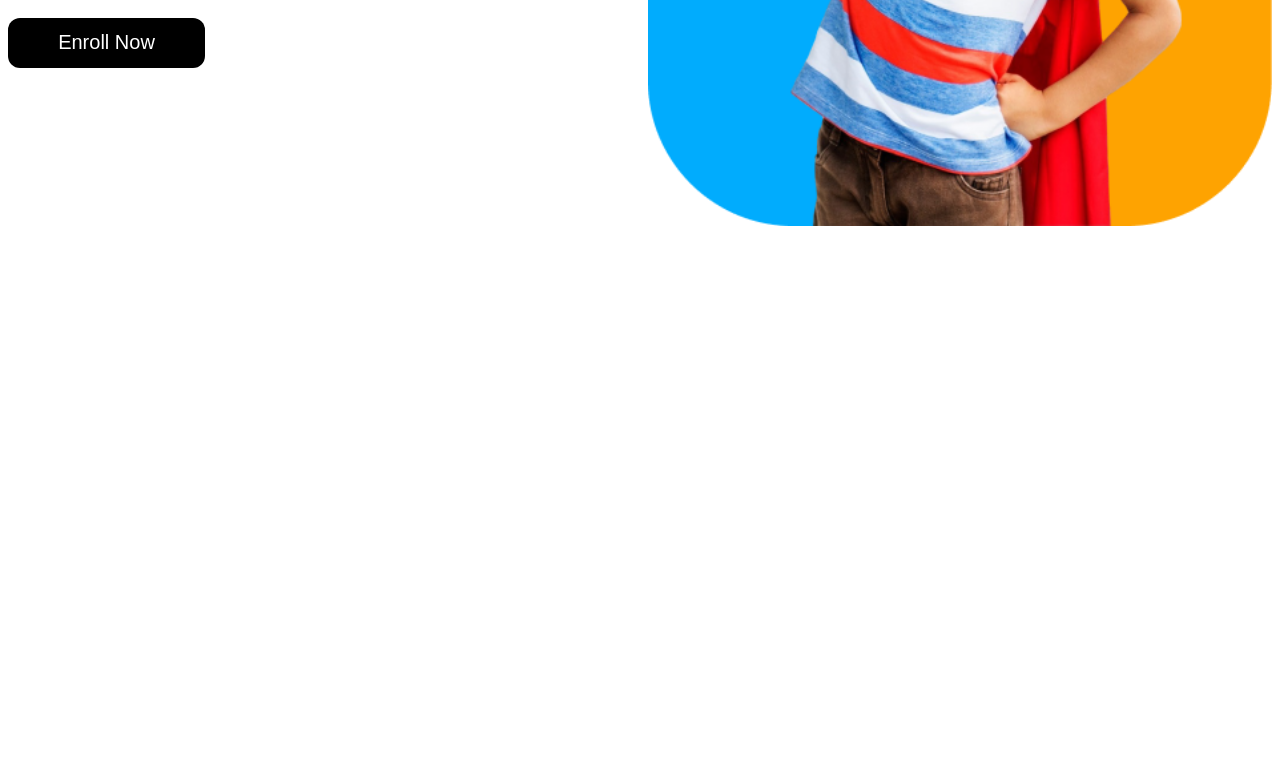
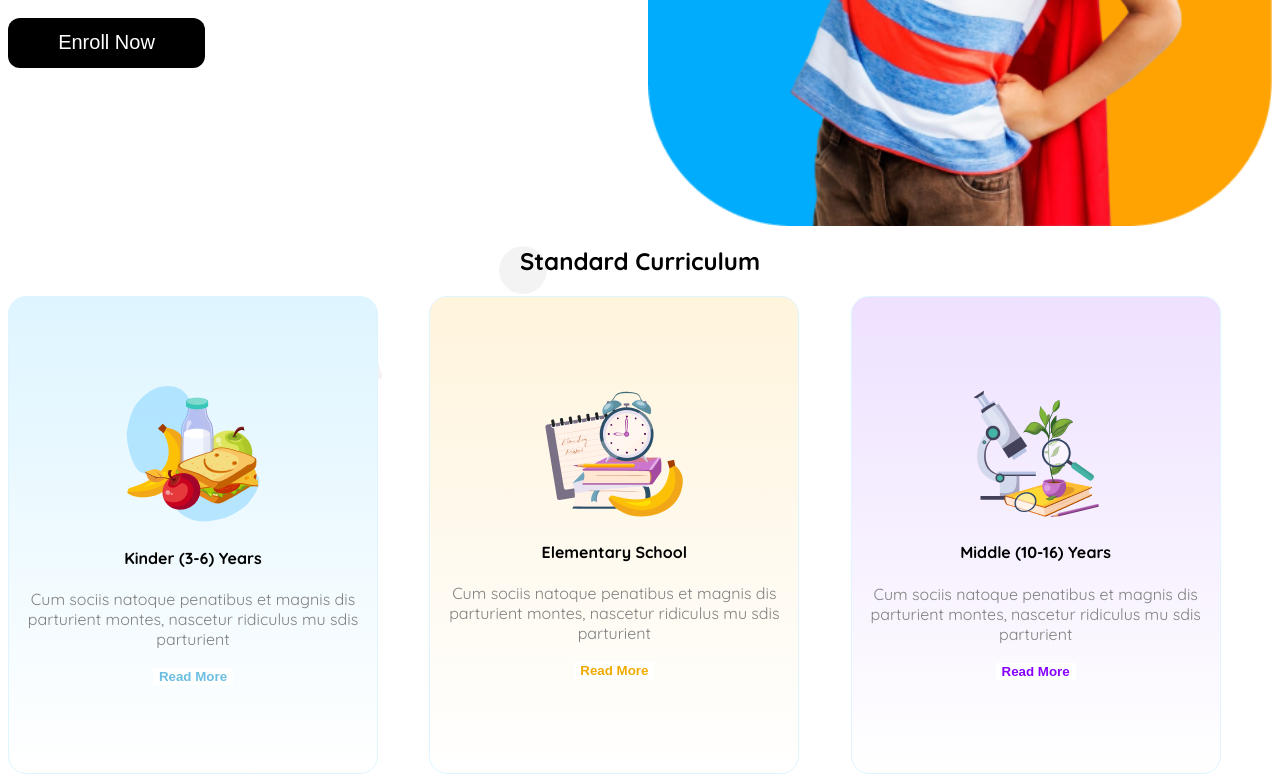
Before and after one commit to Safakatt206/safakat-assignment-2, a plain HTML site: page index.html in a window 1280 px wide. Shown: the part 651-1433 px from the top of the page. Before the commit the page ends 885 px from the top, so only its background shows below. Drawn offline with Linux system fonts and the light colour scheme.

Commit message:
5th commit

```diff
--- a/index.html
+++ b/index.html
@@ -6,6 +6,7 @@
     <title>Kids-Education</title>
     <link rel="stylesheet" href="styles/styles.css">
 </head>
+
 <body class="quicksand">
     <header>
         <nav class="navbar display-flex">
@@ -31,6 +32,52 @@
             <img  class="banner-image" src="assets/hero-kids.png" alt="">
         </div>
     </header>
+    <main class="main">
+        <!-- Standard Curriculum -->
+         <section class="sec-1">
+
+            <div class="satndard-curriculum">
+                <h2>Standard Curriculum</h2>
+
+            </div>
+            <div class="standard">
+
+            <div class="standard-1 stand-1 ">
+                <div>
+                    <img src="assets/kinder.png" alt="">
+                    <h4>Kinder (3-6) Years</h4>
+                    <p class="pp-1">Cum sociis natoque penatibus et magnis
+                       dis parturient montes, nascetur ridiculus
+                       mu sdis parturient</p>
+                   <button class="btn-1">Read More</button>
+                </div>
+            </div>
+            <div class="standard-1 stand-2 ">
+                <div>
+                    <img src="assets/elementary.png" alt="">
+                <h4>Elementary School</h4>
+                <p class="pp-1">Cum sociis natoque penatibus et magnis
+                   dis parturient montes, nascetur ridiculus
+                   mu sdis parturient</p>
+               <button class="btn-2">Read More</button>
+                </div>
+           </div>
+           <div class="standard-1 stand-3 ">
+            <div>
+                <img src="assets/middle.png" alt="">
+            <h4>Middle (10-16) Years</h4>
+            <p class="pp-1">Cum sociis natoque penatibus et magnis
+               dis parturient montes, nascetur ridiculus
+               mu sdis parturient</p>
+           <button class="btn-3">Read More</button>
+            </div>
+       </div>
+
+            </div>
+
+
+         </section>
+    </main>
 
 </body>
 </html>
--- a/styles/styles.css
+++ b/styles/styles.css
@@ -30,6 +30,12 @@
     border: none;
     width: 197px;
     height: 50px; }
+
+
+    main > section{
+      margin-top: 130px;
+    }
+
 
   /* img styles */
 
@@ -101,6 +107,84 @@
   .banner-description{
     font-size: 1.3rem;
   }
+  /* Standard Curriculum */
+  .sec-1{
+    max-width: 1440;
+    margin: 0 auto;
+    background-image: url('../assets/bg.png');
+  background-repeat: no-repeat;
+  }
+
+  .standard{
+   display: grid;
+   grid-template-columns: repeat(3, 1fr);
+   justify-content: space-between;
+   align-self:center;
+   max-width: 1440px;
+   margin: 0 auto;
+   margin-top: 20px;
+  }
+
+
+  .stand-1{
+    background: linear-gradient(#DEF5FF, #FFFFFF);
+
+  }
+  .stand-2{
+    background: linear-gradient(#FFF4DC, #FFFFFF);
+
+  }
+  .stand-3{
+    background: linear-gradient(#EEE1FF, #FFFFFF);
+  }
+
+
+
+
+
+
+  .standard-1{
+    border: 1px solid #DEF5FF;
+    text-align: center;
+    align-items: center;
+    justify-content: center;
+    width: 368px;
+    height: 476px;
+    border-radius: 18px;
+    display: flex;
+
+
+
+  }
+  .satndard-curriculum{
+   text-align: center;
+  }
+  .btn-1{
+    border: none;
+    color:#6cbee1;
+    background-color: white;
+    font-weight: 700;
+  }
+  .btn-2{
+    border: none;
+    color:#F0AA00;
+    background-color: white;
+    font-weight: 700;
+  }
+  .btn-3{
+    border: none;
+    color:#8700FF;
+    background-color: white;
+    font-weight: 700;
+
+  }
+
+
+
+  .pp-1{
+    color: #808080;
+  }
+
 
 
   /* rosponsive media query */
```
